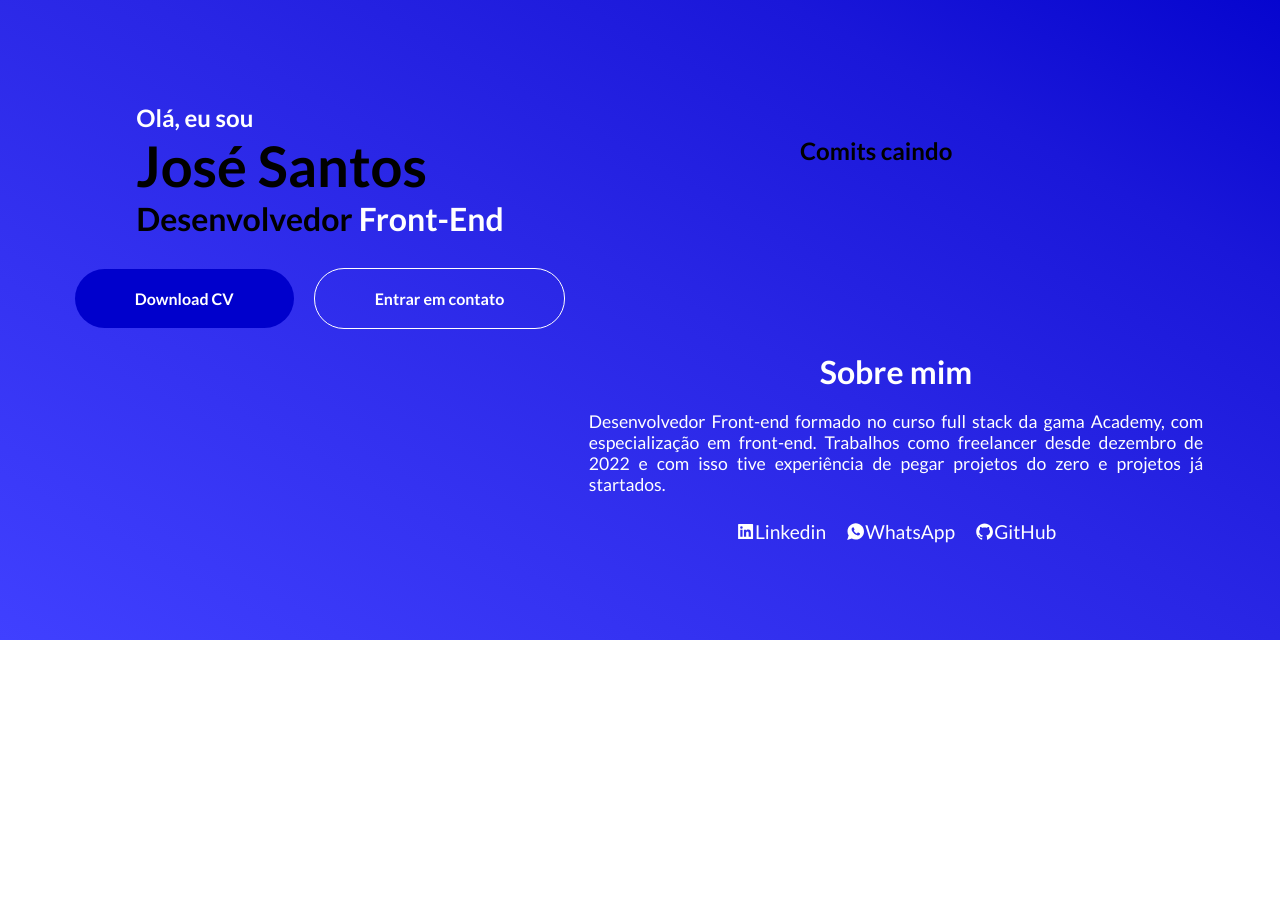
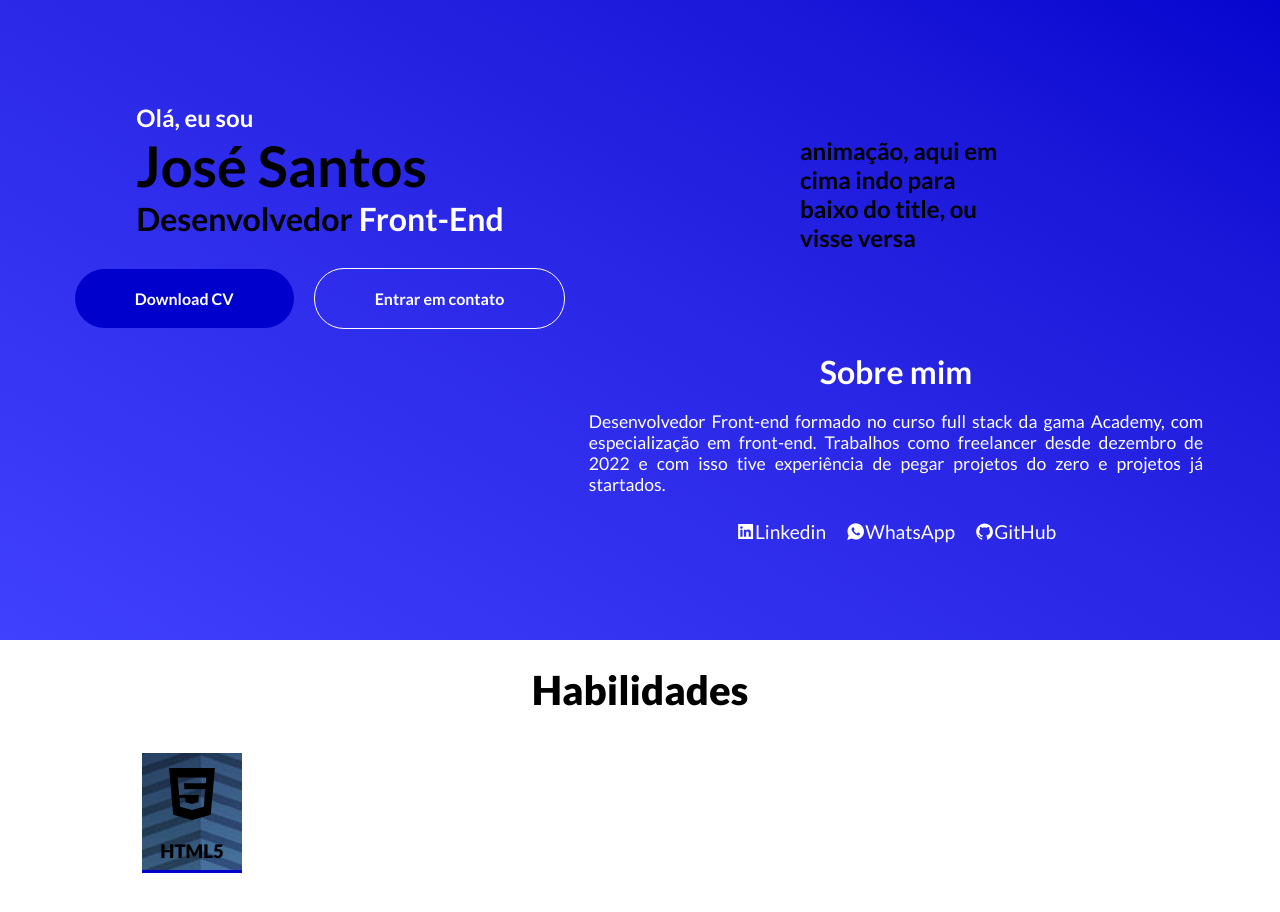
Before and after one commit to josepps/portfolio-jose-santos, a React (Vite) app: page / in a window 1280 px wide. Shown: the part 160-1072 px from the top of the page. Before the commit the page ends 800 px from the top, so only its background shows below. Built offline with nearby package versions, Linux system fonts and the light colour scheme.

Commit message:
layout da section2 pronto

```diff
--- /dev/null
+++ b/src/Components/Habilidades/habilidades.style.ts
@@ -0,0 +1,31 @@
+import styled from 'styled-components'
+
+export const ContainerHabilidades = styled.div`
+    width: 100px;
+    height: 120px;
+    display: flex;
+    flex-direction: column;
+    align-items: center;
+    justify-content: center;
+    border-bottom: 3px solid #0000cc;
+    margin: 14px;
+    background-image: url("../../public/img/BackgroundAzul.jpg");
+    /* background: linear-gradient(#0000cc, #000 20%, #fff); */
+    animation: text-background 40s linear infinite;
+
+    @keyframes text-background {
+
+from { background-position: 0 0 }
+
+to { background-position: 0 100%  }
+
+}
+
+    p {
+        font-size: 4rem;
+    }
+
+    h3 {
+        font-weight: 900;
+    }
+`;
--- /dev/null
+++ b/src/Components/Habilidades/index.tsx
@@ -0,0 +1,17 @@
+import { ContainerHabilidades } from "./habilidades.style"
+
+type PropsHabilidades = {
+    icone: any,
+    titulo: string,
+}
+
+function Habilidades(props: PropsHabilidades) {
+    return (
+        <ContainerHabilidades>
+            <p>{props.icone}</p>
+            <h3>{props.titulo}</h3>
+        </ContainerHabilidades>
+    )
+}
+
+export default Habilidades
--- a/src/main.tsx
+++ b/src/main.tsx
@@ -1,6 +1,6 @@
 import React from 'react'
 import ReactDOM from 'react-dom/client'
-import Home from './Home'
+import Home from './pages/Home'
 import './index.css'
 
 ReactDOM.createRoot(document.getElementById('root') as HTMLElement).render(
--- a/src/Home.style.ts
+++ b/src/pages/Home.style.ts
@@ -190,3 +190,25 @@ export const Section1 = styled.section`
     }
     }
 `;
+
+export const Section2 = styled.section`
+    width: 100vw;
+    height: 80vh;
+    display: flex;
+    flex-direction: column;
+    align-items: center;
+
+    h2 {
+        margin: 2% 0;
+        font-size: 2.5rem;
+        font-weight: 900;
+    }
+
+    .ContainerHabilidades {
+        width: 80%;
+        display: flex;
+        align-items: flex-start;
+        justify-content: flex-start;
+        flex-wrap: wrap;
+    }
+`;
--- a/src/Home.tsx
+++ b/src/pages/Home.tsx
@@ -1,6 +1,8 @@
 import { IoLogoWhatsapp } from 'react-icons/io';
-import { AiFillLinkedin, AiOutlineGithub } from 'react-icons/ai';
-import { Header, Section1 } from "./Home.style"
+import { AiFillLinkedin, AiOutlineGithub,AiFillHtml5 } from 'react-icons/ai';
+
+import { Header, Section1, Section2 } from "./Home.style"
+import Habilidades from '../Components/Habilidades';
 
 function Home() {
 
@@ -31,7 +33,7 @@ function Home() {
           </div>
           <div className="ContainerSobreMim">
             <div className='ContainerImgBanner'>
-              <h1>Comits caindo</h1>
+              <h1>animação, aqui em cima indo para baixo do title, ou visse versa</h1>
             </div>
             <div className='ContainerInfo'>
               <h2>Sobre mim</h2>
@@ -46,6 +48,12 @@ function Home() {
             </div>
           </div>
         </Section1>
+        <Section2>
+          <h2>Habilidades</h2>
+          <div className='ContainerHabilidades'>
+            <Habilidades icone={<AiFillHtml5 />} titulo="HTML5"/>
+          </div>
+        </Section2>
       </main>
     </>
   )
```
Also changed, not shown: public/img/BackgroundAzul.jpg (added).
